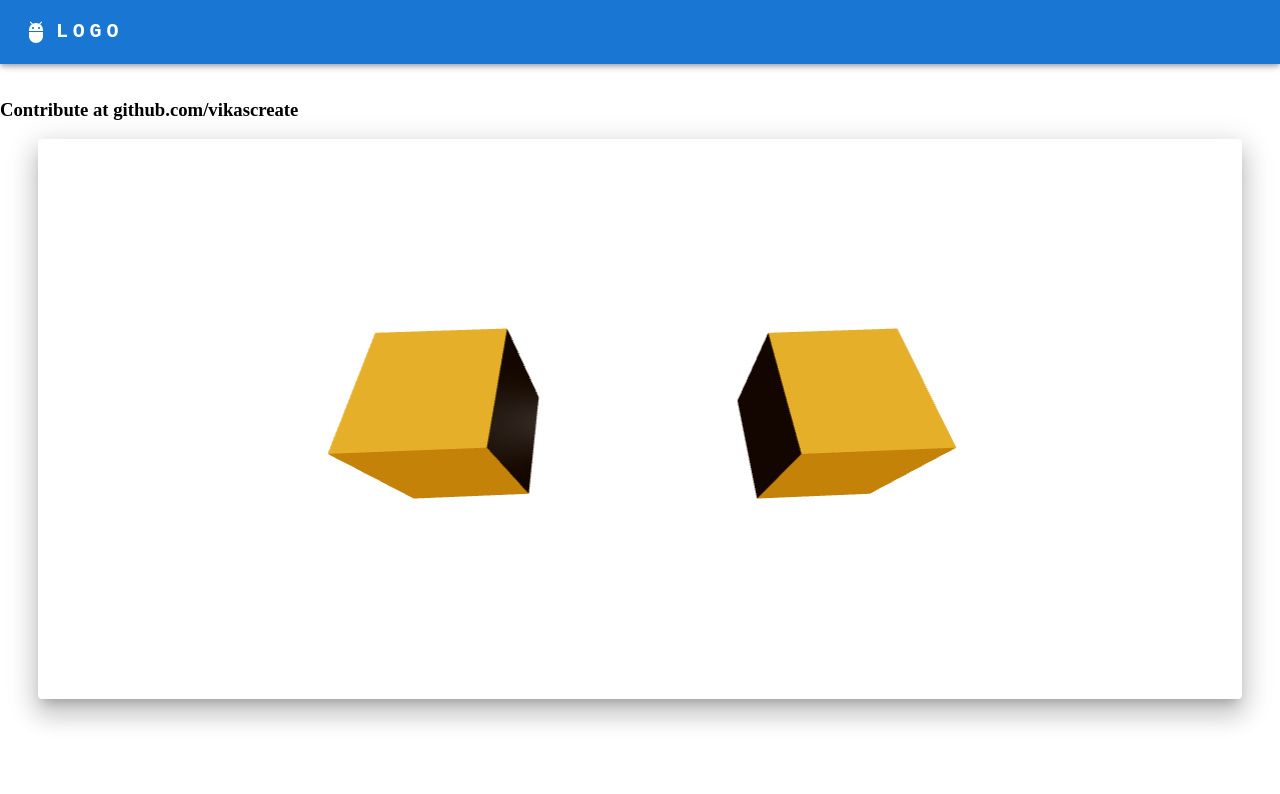
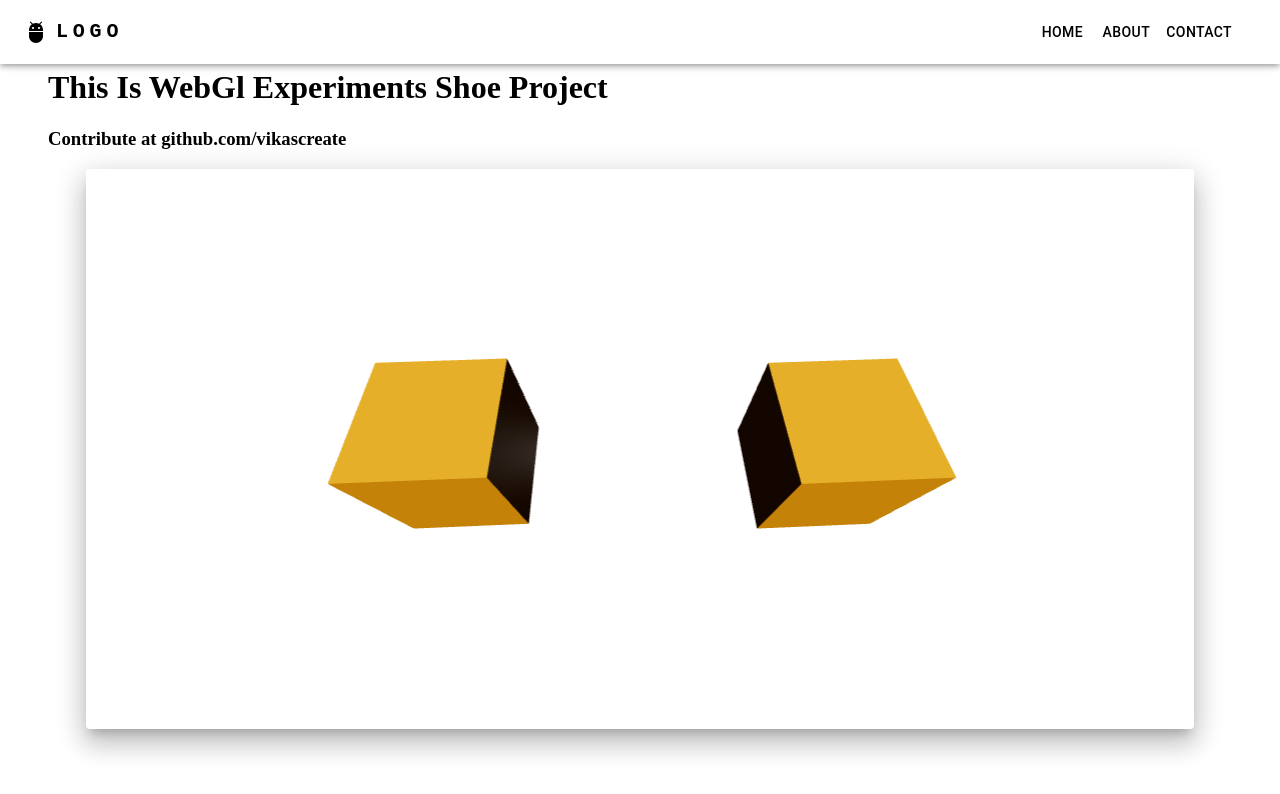
Before and after one commit to vikascreate/WebGL-Experiments-Shoe-Project, a React (Vite) app: page / in a window 1280 px wide. Shown: the top 794 px of the page. Built offline with nearby package versions, Linux system fonts and the light colour scheme.

Commit message:
Completed NavBar

```diff
--- a/src/App.jsx
+++ b/src/App.jsx
@@ -3,13 +3,15 @@ import './App.css'
 import { Canvas } from '@react-three/fiber';
 import Box from './Components/Box';
 import { OrbitControls } from '@react-three/drei';
-import { Paper } from '@mui/material';
+import { Paper ,Box as BoxMUI} from '@mui/material';
 import NavBar from './Components/NavBar';
+
 function App() {
 
   return (
     <div className="App">
       <NavBar/>
+      <BoxMUI component='main' sx={{ p: 6 }}>
       <h1>This Is WebGl Experiments Shoe Project</h1>
       <h3>Contribute at github.com/vikascreate</h3>
       <Paper elevation={16} sx={{height:'70vh',marginBottom:'10vh',marginLeft:'3vw',marginRight:'3vw'}}>
@@ -21,6 +23,7 @@ function App() {
           <OrbitControls enableZoom={false} enablePan={false}/>
         </Canvas>
       </Paper>
+      </BoxMUI>
     </div>
   );
 }
--- a/src/Components/NavBar.jsx
+++ b/src/Components/NavBar.jsx
@@ -2,27 +2,34 @@ import React from 'react';
 import AppBar from '@mui/material/AppBar';
 import Box from '@mui/material/Box';
 import Toolbar from '@mui/material/Toolbar';
-import IconButton from '@mui/material/IconButton';
 import Typography from '@mui/material/Typography';
-import Menu from '@mui/material/Menu';
-import MenuIcon from '@mui/icons-material/Menu';
+import { Button } from '@mui/material';
 import Container from '@mui/material/Container';
-import Avatar from '@mui/material/Avatar';
-import Button from '@mui/material/Button';
-import Tooltip from '@mui/material/Tooltip';
-import MenuItem from '@mui/material/MenuItem';
 import AdbIcon from '@mui/icons-material/Adb';
-const pages = ['Products', 'Pricing', 'Blog'];
-const settings = ['Profile', 'Account', 'Dashboard', 'Logout'];
+const navItems = ['Home', 'About', 'Contact'];
 function NavBar(props) {
 
     return (
       <div>
-        <Box sx={{ display: 'flex' }}>
-        <AppBar  component={'nav'}>
+        <Box sx={{ display: "flex" }}>
+          <AppBar
+            component={"nav"}
+            color="transparent"
+            sx={{
+              backdropFilter: blur("15px"),
+              WebkitBackdropFilter: blur("15px"),
+              background: "rgba(255, 255, 255, .95)",
+              filter: blur("10px"),
+            }}
+          >
             <Container maxWidth="xl">
               <Toolbar disableGutters>
-              <AdbIcon sx={{ display: { xs: "none", md: "flex" }, mr: 1 }} />
+                <AdbIcon
+                  sx={{
+                    display: { xs: "none", sm: "block", md: "flex" },
+                    mr: 1,
+                  }}
+                />
                 <Typography
                   variant="h6"
                   noWrap
@@ -30,7 +37,8 @@ function NavBar(props) {
                   href="/"
                   sx={{
                     mr: 2,
-                  display: { xs: "none", md: "flex" },
+                    display: { xs: "none", sm: "block", md: "flex" },
+                    flex: 1,
                     fontFamily: "monospace",
                     fontWeight: 700,
                     letterSpacing: ".3rem",
@@ -40,6 +48,18 @@ function NavBar(props) {
                 >
                   LOGO
                 </Typography>
+                <Box
+                  sx={{
+                    display: { xs: "none", sm: "block", md: "flex" },
+                    mr: 2,
+                  }}
+                >
+                  {navItems.map((item) => (
+                    <Button key={item} sx={{ color: "black" }}>
+                      {item}
+                    </Button>
+                  ))}
+                </Box>
               </Toolbar>
             </Container>
           </AppBar>
```
Lines whose indentation alone changed are shown as unchanged.
